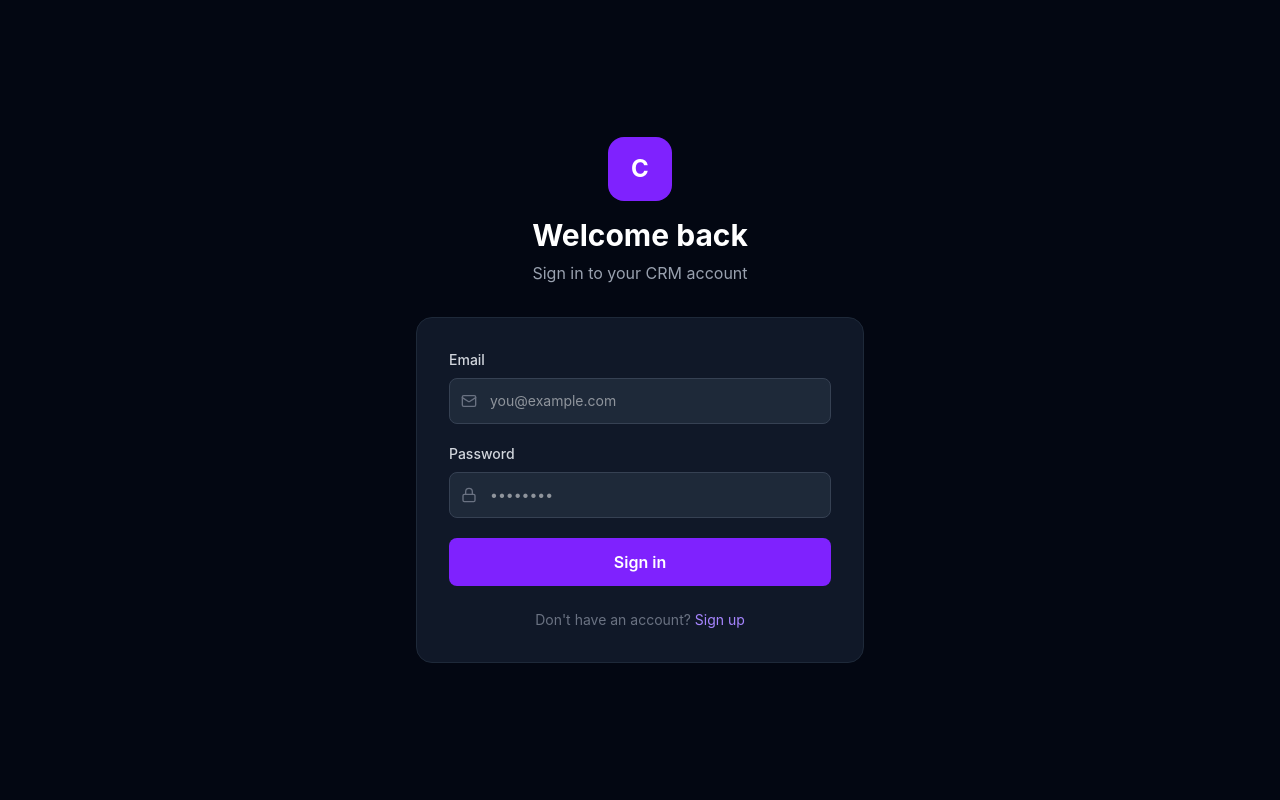
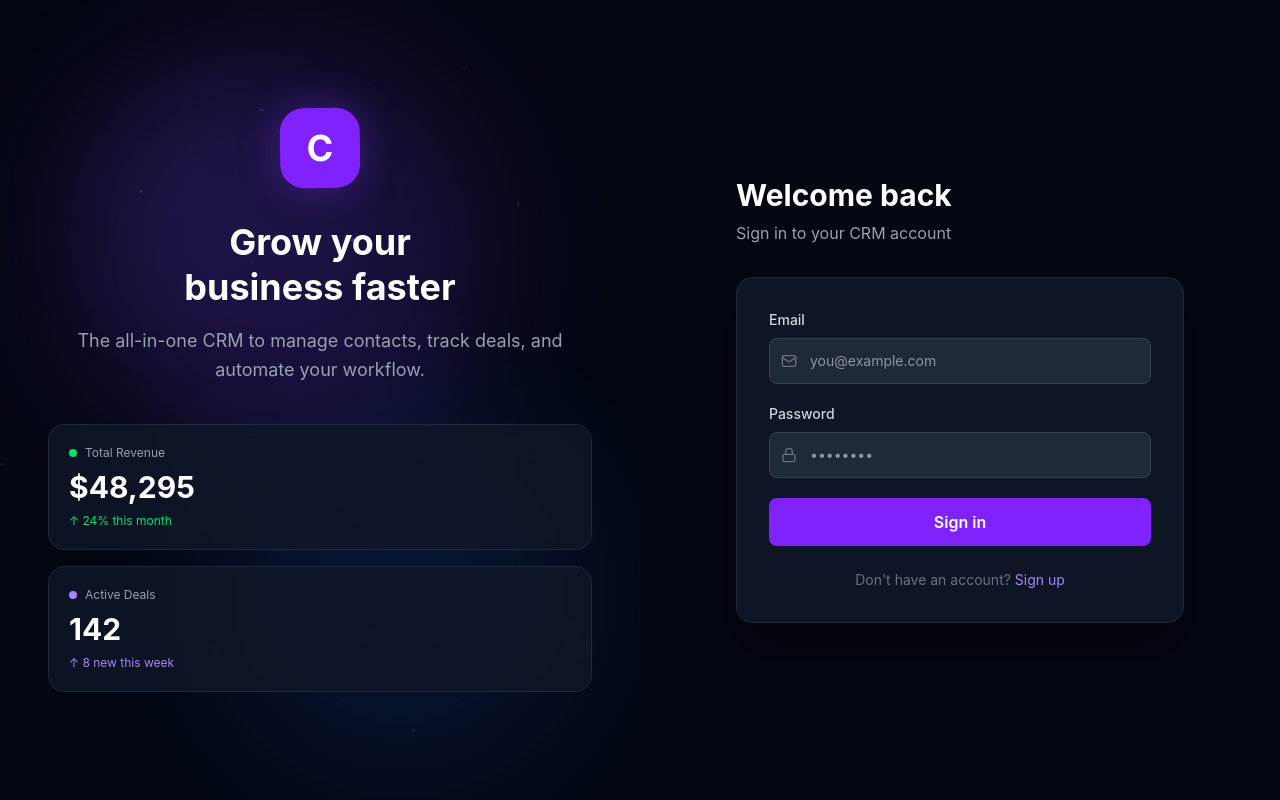
Before and after one commit to Haseeb-Hashmi621/crm, a React app in the folder frontend/: page /login in a window 1280 px wide. Built offline with nearby package versions, Linux system fonts and the light colour scheme; the HTML template or start-up script is replaced by a standard one.

Commit message:
login page animations and cursor glow effect

```diff
--- a/frontend/src/pages/Login.jsx
+++ b/frontend/src/pages/Login.jsx
@@ -1,9 +1,74 @@
-import { useState } from 'react'
-import { motion } from 'framer-motion'
+import { useState, useEffect } from 'react'
+import { motion, useMotionValue, useSpring } from 'framer-motion'
 import { Mail, Lock, Loader2 } from 'lucide-react'
 import api from '../services/api'
 import useAuthStore from '../store/authStore'
 import { useNavigate } from 'react-router-dom'
+
+function CursorGlow() {
+  const x = useMotionValue(0)
+  const y = useMotionValue(0)
+  const springX = useSpring(x, { stiffness: 80, damping: 20 })
+  const springY = useSpring(y, { stiffness: 80, damping: 20 })
+
+  useEffect(() => {
+    const move = (e) => {
+      x.set(e.clientX - 200)
+      y.set(e.clientY - 200)
+    }
+    window.addEventListener('mousemove', move)
+    return () => window.removeEventListener('mousemove', move)
+  }, [])
+
+  return (
+    <motion.div
+      animate={{ opacity: [0.15, 0.25, 0.15] }}
+      transition={{ duration: 3, repeat: Infinity }}
+      style={{
+        left: springX,
+        top: springY,
+        background: 'radial-gradient(circle, rgba(139,92,246,0.4) 0%, transparent 70%)',
+        position: 'fixed',
+        width: '400px',
+        height: '400px',
+        borderRadius: '50%',
+        pointerEvents: 'none',
+        zIndex: 0,
+      }}
+    />
+  )
+}
+
+function FloatingParticles() {
+  const particles = Array.from({ length: 20 }, (_, i) => i)
+  return (
+    <div className="absolute inset-0 overflow-hidden pointer-events-none">
+      {particles.map((i) => (
+        <motion.div
+          key={i}
+          className="absolute rounded-full bg-violet-500"
+          style={{
+            width: Math.random() * 4 + 1,
+            height: Math.random() * 4 + 1,
+            left: `${Math.random() * 100}%`,
+            top: `${Math.random() * 100}%`,
+            opacity: Math.random() * 0.3 + 0.1,
+          }}
+          animate={{
+            y: [0, -30, 0],
+            opacity: [0.1, 0.4, 0.1],
+          }}
+          transition={{
+            duration: Math.random() * 4 + 3,
+            repeat: Infinity,
+            delay: Math.random() * 3,
+            ease: 'easeInOut',
+          }}
+        />
+      ))}
+    </div>
+  )
+}
 
 export default function Login() {
   const [email, setEmail] = useState('')
@@ -29,71 +94,198 @@ export default function Login() {
   }
 
   return (
-    <div className="min-h-screen bg-gray-950 flex items-center justify-center p-4">
+    <div className="min-h-screen bg-gray-950 flex overflow-hidden relative">
+      <CursorGlow />
+
+      {/* Left side */}
+      <div className="hidden lg:flex w-1/2 relative items-center justify-center overflow-hidden">
+        <FloatingParticles />
+
         <motion.div
-        initial={{ opacity: 0, y: 30 }}
+          animate={{ x: [0, 30, 0], y: [0, -30, 0], scale: [1, 1.1, 1] }}
+          transition={{ duration: 8, repeat: Infinity, ease: 'easeInOut' }}
+          style={{
+            background: '#7c3aed',
+            position: 'absolute',
+            top: '10%',
+            left: '10%',
+            width: '384px',
+            height: '384px',
+            borderRadius: '50%',
+            opacity: 0.2,
+            filter: 'blur(64px)',
+          }}
+        />
+        <motion.div
+          animate={{ x: [0, -20, 0], y: [0, 40, 0], scale: [1, 1.2, 1] }}
+          transition={{ duration: 10, repeat: Infinity, ease: 'easeInOut', delay: 2 }}
+          style={{
+            background: '#2563eb',
+            position: 'absolute',
+            bottom: '10%',
+            right: '10%',
+            width: '320px',
+            height: '320px',
+            borderRadius: '50%',
+            opacity: 0.15,
+            filter: 'blur(64px)',
+          }}
+        />
+
+        <div className="relative z-10 text-center px-12">
+          <motion.div
+            initial={{ opacity: 0, y: 40 }}
             animate={{ opacity: 1, y: 0 }}
-        transition={{ duration: 0.5 }}
+            transition={{ duration: 0.8 }}
+          >
+            <motion.div
+              animate={{ rotate: [0, 5, -5, 0] }}
+              transition={{ duration: 6, repeat: Infinity, ease: 'easeInOut' }}
+              className="w-20 h-20 bg-violet-600 rounded-3xl flex items-center justify-center mx-auto mb-8"
+              style={{ boxShadow: '0 0 40px rgba(124,58,237,0.4)' }}
+            >
+              <span className="text-white text-4xl font-bold">C</span>
+            </motion.div>
+            <h1 className="text-4xl font-bold text-white mb-4 leading-tight">
+              Grow your<br />business faster
+            </h1>
+            <p className="text-gray-400 text-lg leading-relaxed">
+              The all-in-one CRM to manage contacts, track deals, and automate your workflow.
+            </p>
+          </motion.div>
+
+          <motion.div
+            initial={{ opacity: 0, x: -40 }}
+            animate={{ opacity: 1, x: 0 }}
+            transition={{ delay: 0.5, duration: 0.7 }}
+            whileHover={{ scale: 1.02, x: 4 }}
+            style={{ transition: 'all 0.15s ease' }}
+            className="mt-10 bg-gray-900/80 backdrop-blur-sm border border-gray-800 rounded-2xl p-5 text-left cursor-default"
+          >
+            <div className="flex items-center gap-2 mb-2">
+              <div className="w-2 h-2 rounded-full bg-green-400 animate-pulse" />
+              <p className="text-gray-400 text-xs">Total Revenue</p>
+            </div>
+            <p className="text-white text-3xl font-bold">$48,295</p>
+            <p className="text-green-400 text-xs mt-2">↑ 24% this month</p>
+          </motion.div>
+
+          <motion.div
+            initial={{ opacity: 0, x: 40 }}
+            animate={{ opacity: 1, x: 0 }}
+            transition={{ delay: 0.7, duration: 0.7 }}
+            whileHover={{ scale: 1.02, x: -4 }}
+            style={{ transition: 'all 0.15s ease' }}
+            className="mt-4 bg-gray-900/80 backdrop-blur-sm border border-gray-800 rounded-2xl p-5 text-left cursor-default"
+          >
+            <div className="flex items-center gap-2 mb-2">
+              <div className="w-2 h-2 rounded-full bg-violet-400 animate-pulse" />
+              <p className="text-gray-400 text-xs">Active Deals</p>
+            </div>
+            <p className="text-white text-3xl font-bold">142</p>
+            <p className="text-violet-400 text-xs mt-2">↑ 8 new this week</p>
+          </motion.div>
+        </div>
+      </div>
+
+      {/* Right side — form */}
+      <div className="w-full lg:w-1/2 flex items-center justify-center p-8 relative z-10">
+        <motion.div
+          initial={{ opacity: 0, y: 40 }}
+          animate={{ opacity: 1, y: 0 }}
+          transition={{ duration: 0.7 }}
           className="w-full max-w-md"
         >
-        <div className="text-center mb-8">
+          <div className="mb-8">
             <motion.div
               initial={{ scale: 0 }}
               animate={{ scale: 1 }}
-            transition={{ delay: 0.2, type: 'spring' }}
-            className="inline-flex items-center justify-center w-16 h-16 bg-violet-600 rounded-2xl mb-4"
+              transition={{ delay: 0.2, type: 'spring', stiffness: 200 }}
+              className="w-12 h-12 bg-violet-600 rounded-xl flex items-center justify-center mb-6 lg:hidden"
             >
-            <span className="text-white text-2xl font-bold">C</span>
+              <span className="text-white text-xl font-bold">C</span>
             </motion.div>
-          <h1 className="text-3xl font-bold text-white">Welcome back</h1>
-          <p className="text-gray-400 mt-2">Sign in to your CRM account</p>
+            <motion.h2
+              initial={{ opacity: 0, x: -20 }}
+              animate={{ opacity: 1, x: 0 }}
+              transition={{ delay: 0.3 }}
+              className="text-3xl font-bold text-white"
+            >
+              Welcome back
+            </motion.h2>
+            <motion.p
+              initial={{ opacity: 0, x: -20 }}
+              animate={{ opacity: 1, x: 0 }}
+              transition={{ delay: 0.4 }}
+              className="text-gray-400 mt-2"
+            >
+              Sign in to your CRM account
+            </motion.p>
           </div>
 
           <motion.div
-          initial={{ opacity: 0 }}
-          animate={{ opacity: 1 }}
-          transition={{ delay: 0.3 }}
-          className="bg-gray-900 rounded-2xl p-8 border border-gray-800"
+            initial={{ opacity: 0, y: 20 }}
+            animate={{ opacity: 1, y: 0 }}
+            transition={{ delay: 0.4 }}
+            className="bg-gray-900/90 backdrop-blur-sm rounded-2xl p-8 border border-gray-800"
+            style={{ boxShadow: '0 25px 50px rgba(0,0,0,0.5)' }}
           >
             {error && (
-            <div className="bg-red-500/10 border border-red-500/50 text-red-400 px-4 py-3 rounded-lg mb-6 text-sm">
+              <motion.div
+                initial={{ opacity: 0, y: -10 }}
+                animate={{ opacity: 1, y: 0 }}
+                className="bg-red-500/10 border border-red-500/50 text-red-400 px-4 py-3 rounded-lg mb-6 text-sm"
+              >
                 {error}
-            </div>
+              </motion.div>
             )}
 
             <form onSubmit={handleLogin} className="space-y-5">
-            <div>
+              <motion.div
+                initial={{ opacity: 0, x: -20 }}
+                animate={{ opacity: 1, x: 0 }}
+                transition={{ delay: 0.5 }}
+              >
                 <label className="text-sm font-medium text-gray-300 mb-2 block">Email</label>
-              <div className="relative">
-                <Mail className="absolute left-3 top-1/2 -translate-y-1/2 text-gray-500 w-4 h-4" />
+                <div className="relative group">
+                  <Mail className="absolute left-3 top-1/2 -translate-y-1/2 text-gray-500 w-4 h-4 group-focus-within:text-violet-400 transition-colors" />
                   <input
                     type="email"
                     value={email}
                     onChange={(e) => setEmail(e.target.value)}
                     placeholder="you@example.com"
-                  className="w-full bg-gray-800 border border-gray-700 text-white rounded-lg pl-10 pr-4 py-3 text-sm focus:outline-none focus:border-violet-500 transition-colors"
+                    className="w-full bg-gray-800 border border-gray-700 text-white rounded-lg pl-10 pr-4 py-3 text-sm focus:outline-none focus:border-violet-500 transition-all"
                     required
                   />
                 </div>
-            </div>
+              </motion.div>
 
-            <div>
+              <motion.div
+                initial={{ opacity: 0, x: -20 }}
+                animate={{ opacity: 1, x: 0 }}
+                transition={{ delay: 0.6 }}
+              >
                 <label className="text-sm font-medium text-gray-300 mb-2 block">Password</label>
-              <div className="relative">
-                <Lock className="absolute left-3 top-1/2 -translate-y-1/2 text-gray-500 w-4 h-4" />
+                <div className="relative group">
+                  <Lock className="absolute left-3 top-1/2 -translate-y-1/2 text-gray-500 w-4 h-4 group-focus-within:text-violet-400 transition-colors" />
                   <input
                     type="password"
                     value={password}
                     onChange={(e) => setPassword(e.target.value)}
                     placeholder="••••••••"
-                  className="w-full bg-gray-800 border border-gray-700 text-white rounded-lg pl-10 pr-4 py-3 text-sm focus:outline-none focus:border-violet-500 transition-colors"
+                    className="w-full bg-gray-800 border border-gray-700 text-white rounded-lg pl-10 pr-4 py-3 text-sm focus:outline-none focus:border-violet-500 transition-all"
                     required
                   />
                 </div>
-            </div>
+              </motion.div>
 
+              <motion.div
+                initial={{ opacity: 0, y: 20 }}
+                animate={{ opacity: 1, y: 0 }}
+                transition={{ delay: 0.7 }}
+              >
                 <motion.button
-              whileHover={{ scale: 1.02 }}
+                  whileHover={{ scale: 1.02, boxShadow: '0 0 30px rgba(139,92,246,0.4)' }}
                   whileTap={{ scale: 0.98 }}
                   type="submit"
                   disabled={loading}
@@ -102,16 +294,23 @@ export default function Login() {
                   {loading ? <Loader2 className="w-4 h-4 animate-spin" /> : null}
                   {loading ? 'Signing in...' : 'Sign in'}
                 </motion.button>
+              </motion.div>
             </form>
 
-          <p className="text-center text-gray-500 text-sm mt-6">
+            <motion.p
+              initial={{ opacity: 0 }}
+              animate={{ opacity: 1 }}
+              transition={{ delay: 0.8 }}
+              className="text-center text-gray-500 text-sm mt-6"
+            >
               Don't have an account?{' '}
-            <a href="/signup" className="text-violet-400 hover:text-violet-300">
+              <a href="/signup" className="text-violet-400 hover:text-violet-300 transition-colors">
                 Sign up
               </a>
-          </p>
+            </motion.p>
           </motion.div>
         </motion.div>
       </div>
+    </div>
   )
 }
```
Also changed, not shown: frontend/src/pages/Dashboard.jsx (+34 -1 lines), frontend/src/store/themeStore.js (added, +33 -0 lines). Lines whose indentation alone changed are shown as unchanged.
